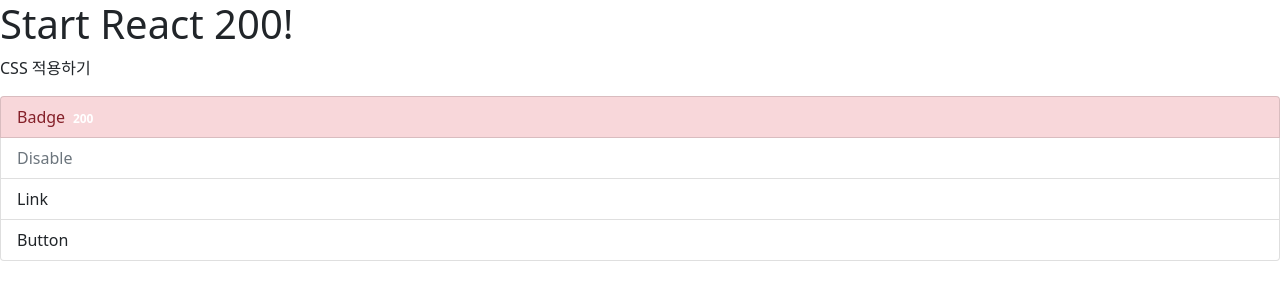
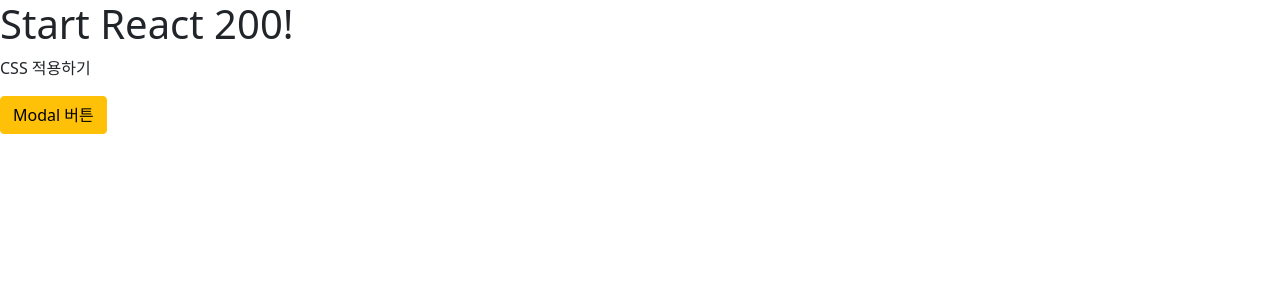
Before and after one commit to Yerim-Choi/React_Study, a React (Create React App) app in the folder client/: page / in a window 1280 px wide. Shown: the top 300 px of the page. Built offline with nearby package versions, Linux system fonts and the light colour scheme.

Commit message:
#R048_reactstrap Modal 사용

```diff
--- a/client/src/App.js
+++ b/client/src/App.js
@@ -1,6 +1,6 @@
 import React from "react";
 // import "./App.css";
-import ReactstrapListGroup from "./R047_ReactstrapListGroup.js";
+import ReactstrapModa from "./R048_ReactstrapModal.js";
 import "bootstrap/dist/css/bootstrap.css";
 
 function App() {
@@ -8,7 +8,7 @@
     <div>
       <h1>Start React 200!</h1>
       <p>CSS 적용하기</p>
-      <ReactstrapListGroup />
+      <ReactstrapModa />
     </div>
   );
 }
--- /dev/null
+++ b/client/src/R048_ReactstrapModal.js
@@ -0,0 +1,39 @@
+import React, { Component } from "react";
+import { Button, Modal, ModalHeader, ModalBody, ModalFooter } from "reactstrap";
+
+class R048_ReactstrapModal extends Component {
+  constructor(props) {
+    super(props);
+    this.state = { modal: false };
+  }
+
+  toggle = () => {
+    this.setState({ modal: !this.state.modal });
+  };
+
+  render() {
+    return (
+      <>
+        <Button color="warning" onClick={this.toggle}>
+          Modal 버튼
+        </Button>
+        <Modal isOpen={this.state.modal} fade={true} toggle={this.toggle}>
+          <ModalHeader toggle={this.toggle}>Modal Header</ModalHeader>
+          <ModalBody>
+            The generated Lorem Ipsum is therefore always free from repetition.
+          </ModalBody>
+          <ModalFooter>
+            <Button color="primary" onClick={this.toggle}>
+              확인
+            </Button>
+            <Button color="sencondary" onClick={this.toggle}>
+              닫기
+            </Button>
+          </ModalFooter>
+        </Modal>
+      </>
+    );
+  }
+}
+
+export default R048_ReactstrapModal;
```
